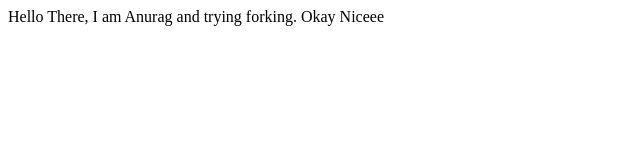
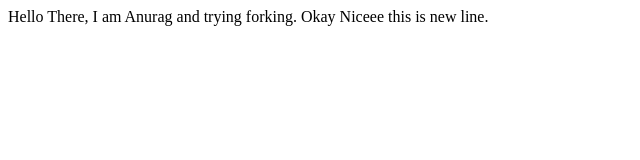
Before and after one commit to Anew-raag/Tryy, a plain HTML site: page index.html in a window 1280 px wide. Shown: the whole page, without its empty margins (0-640 px from the left). Drawn offline with Linux system fonts and the light colour scheme.

Commit message:
chnages2

```diff
--- a/index.html
+++ b/index.html
@@ -11,6 +11,8 @@
     Hello There, I am Anurag and trying forking.
 
     Okay Niceee
+
+    this is new line.
 </body>
 
 </html>
```
